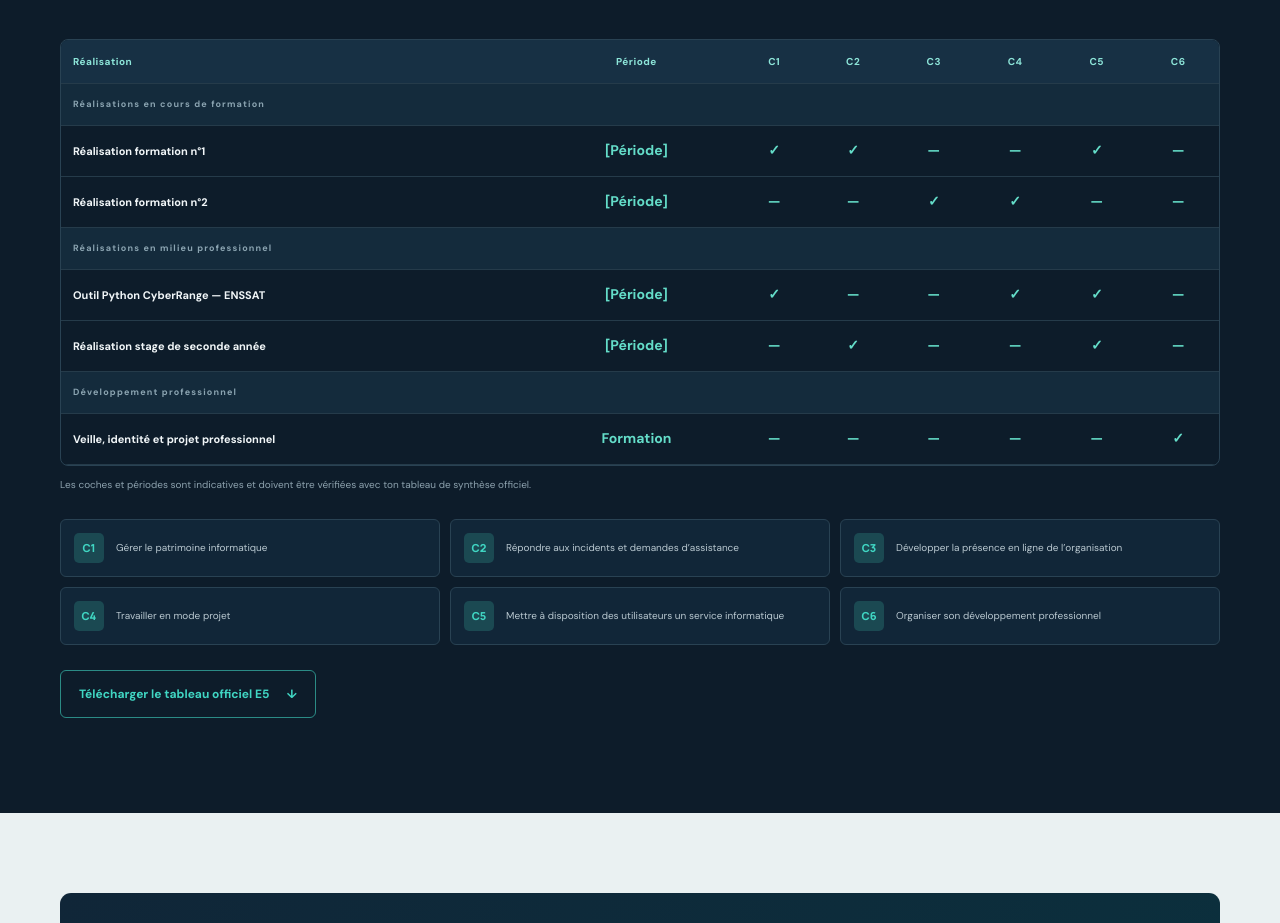
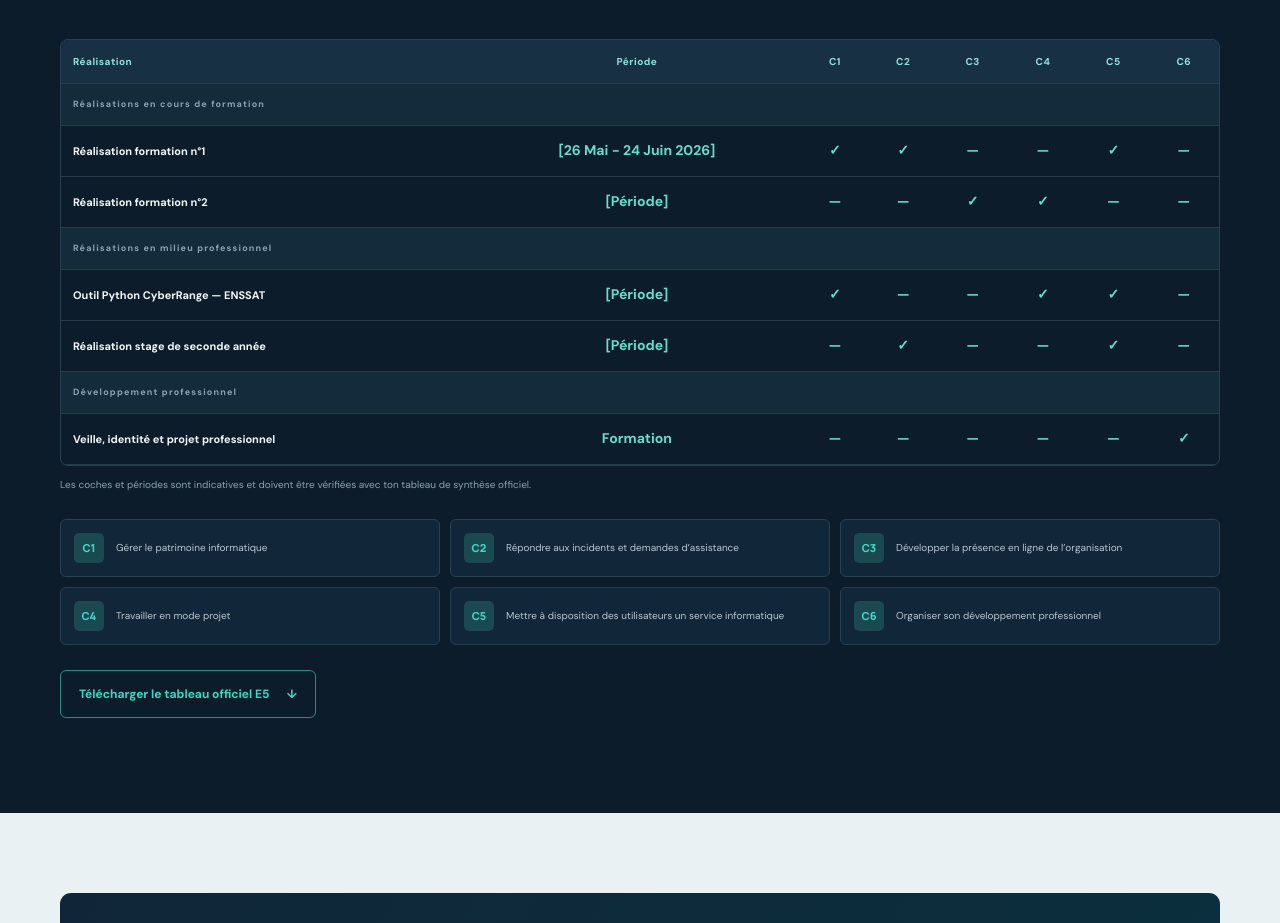
Before and after one commit to tedellledantec-hash/PorteFolio, a plain HTML site: page index.html in a window 1280 px wide. Shown: the part 4867-5790 px from the top of the page. Drawn offline with Linux system fonts and the light colour scheme.

Commit message:
Update index.html

```diff
--- a/index.html
+++ b/index.html
@@ -123,7 +123,7 @@
         <div class="section-heading"><p class="eyebrow">06 / COMPÉTENCES BTS SIO</p><h2>Tableau de synthèse <span>E5</span>.</h2><p class="section-intro">Correspondance entre les réalisations présentées et les six compétences du référentiel. À ajuster selon les activités réellement effectuées et la grille officielle.</p></div>
         <div class="table-wrap"><table><thead><tr><th>Réalisation</th><th>Période</th><th>C1</th><th>C2</th><th>C3</th><th>C4</th><th>C5</th><th>C6</th></tr></thead><tbody>
           <tr class="table-group"><td colspan="8">Réalisations en cours de formation</td></tr>
-          <tr><td><a href="#realisations">Réalisation formation n°1</a></td><td>[Période]</td><td>✓</td><td>✓</td><td>—</td><td>—</td><td>✓</td><td>—</td></tr>
+          <tr><td><a href="#realisations">Réalisation formation n°1</a></td><td>[26 Mai - 24 Juin 2026]</td><td>✓</td><td>✓</td><td>—</td><td>—</td><td>✓</td><td>—</td></tr>
           <tr><td><a href="#realisations">Réalisation formation n°2</a></td><td>[Période]</td><td>—</td><td>—</td><td>✓</td><td>✓</td><td>—</td><td>—</td></tr>
           <tr class="table-group"><td colspan="8">Réalisations en milieu professionnel</td></tr>
           <tr><td><a href="#experiences">Outil Python CyberRange — ENSSAT</a></td><td>[Période]</td><td>✓</td><td>—</td><td>—</td><td>✓</td><td>✓</td><td>—</td></tr>
```
